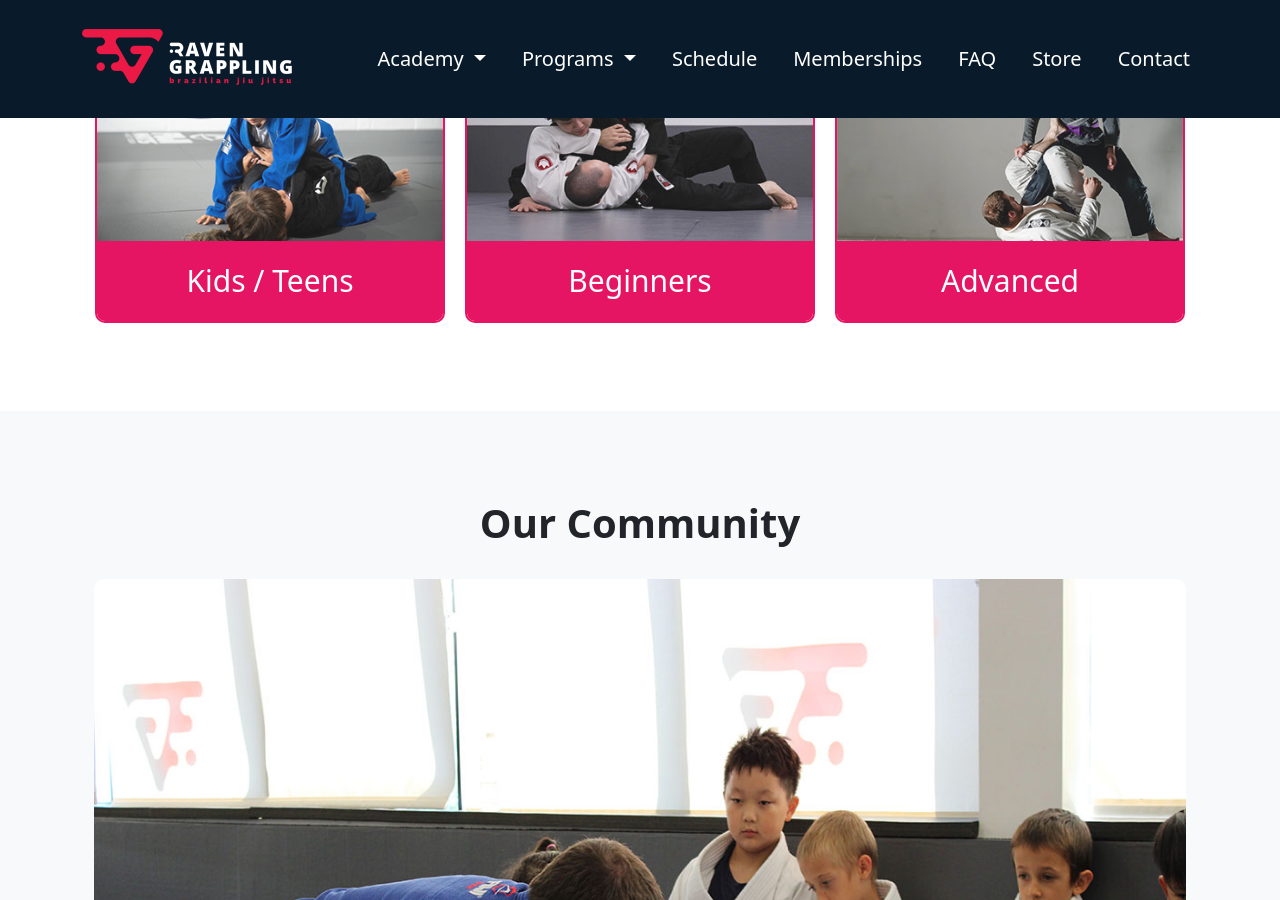
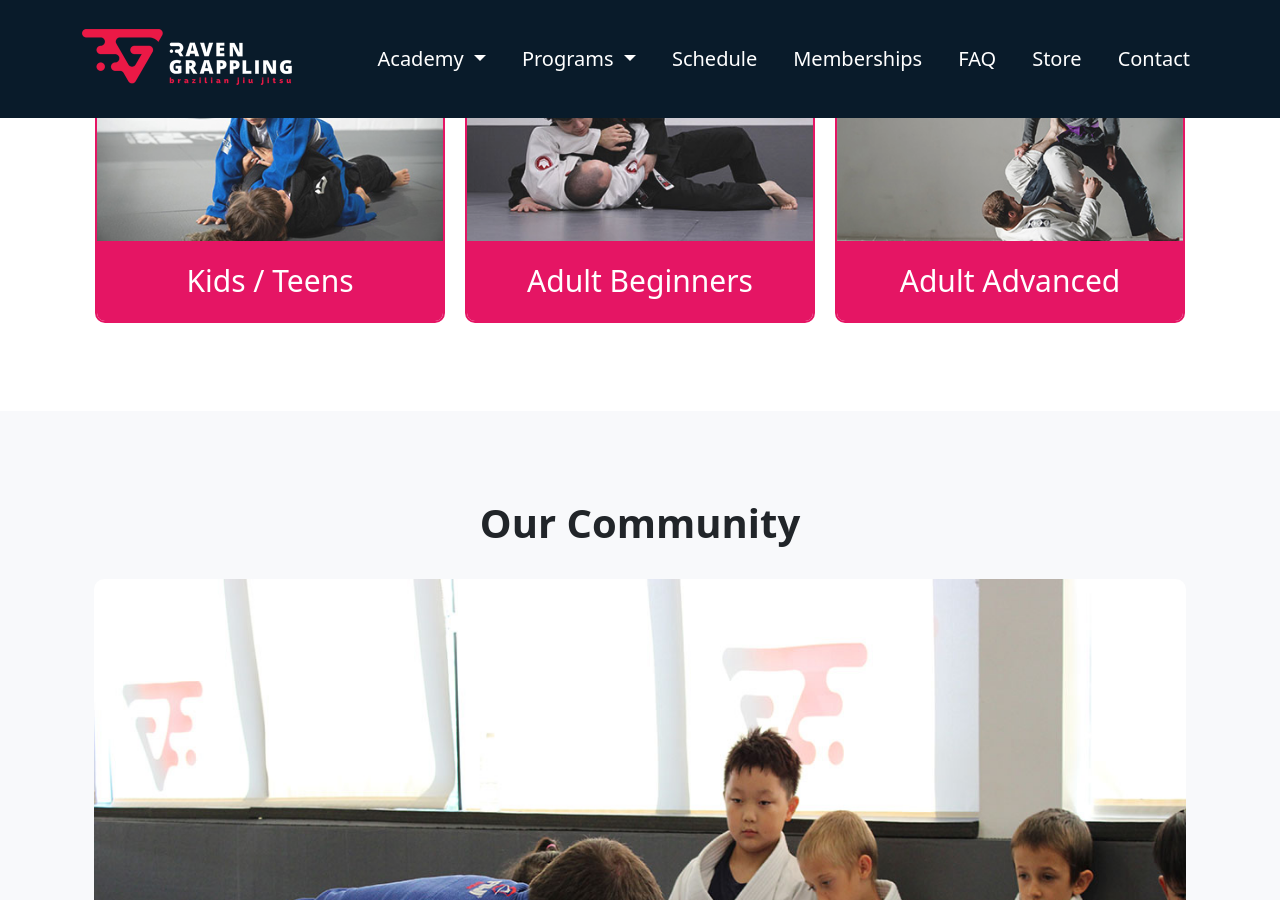
Before and after one commit to RavenGrappling/RavenGrappling.github.io, a Jekyll site: the page built from index.md, in a window 1280 px wide and 900 px high, scrolled down 2690 px. Built offline with Jekyll 4.4.1, drawn with Linux system fonts in a browser that asks for light colours.

Commit message:
Update index.md

```diff
--- a/index.md
+++ b/index.md
@@ -135,11 +135,11 @@ layout: default
       </a>
       <a href="/beginners">
         <div class="rg-image-button-beginners"></div>
-        <span>Beginners</span>
+        <span>Adult Beginners</span>
       </a>
       <a href="/advanced">
         <div class="rg-image-button-advanced"></div>
-        <span>Advanced</span>
+        <span>Adult Advanced</span>
       </a>
     </div>
   </div>
```
